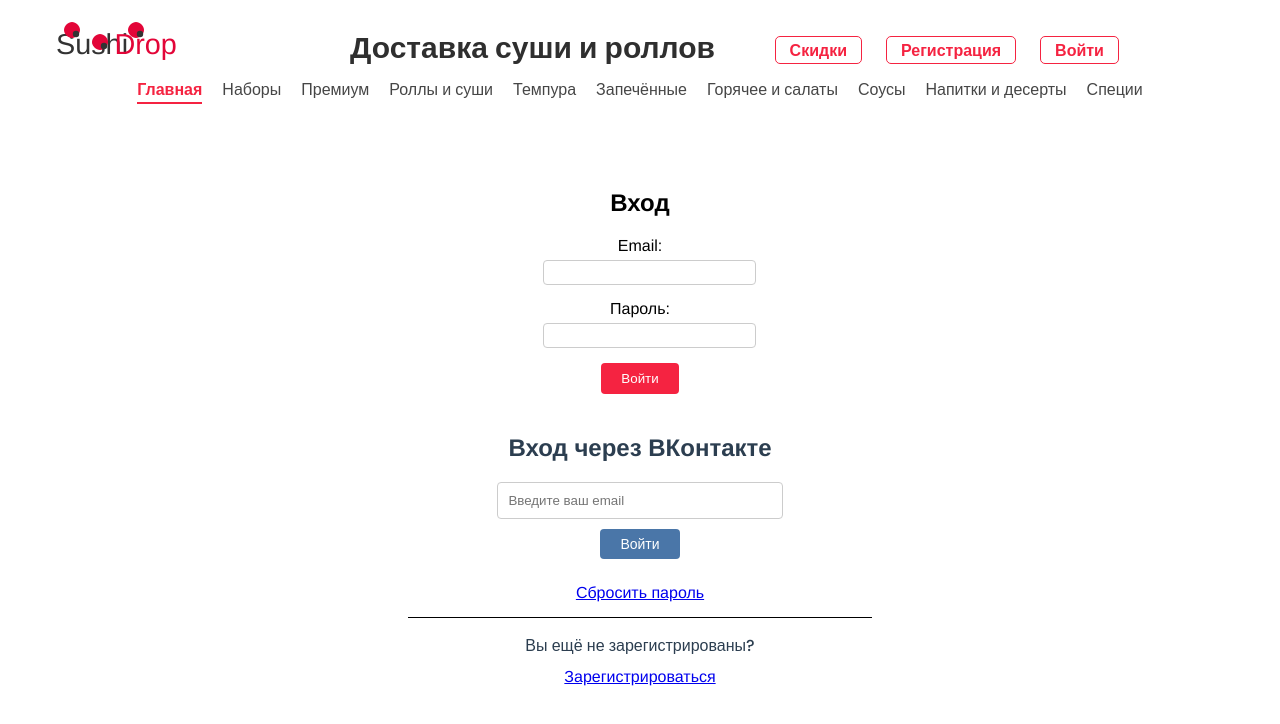
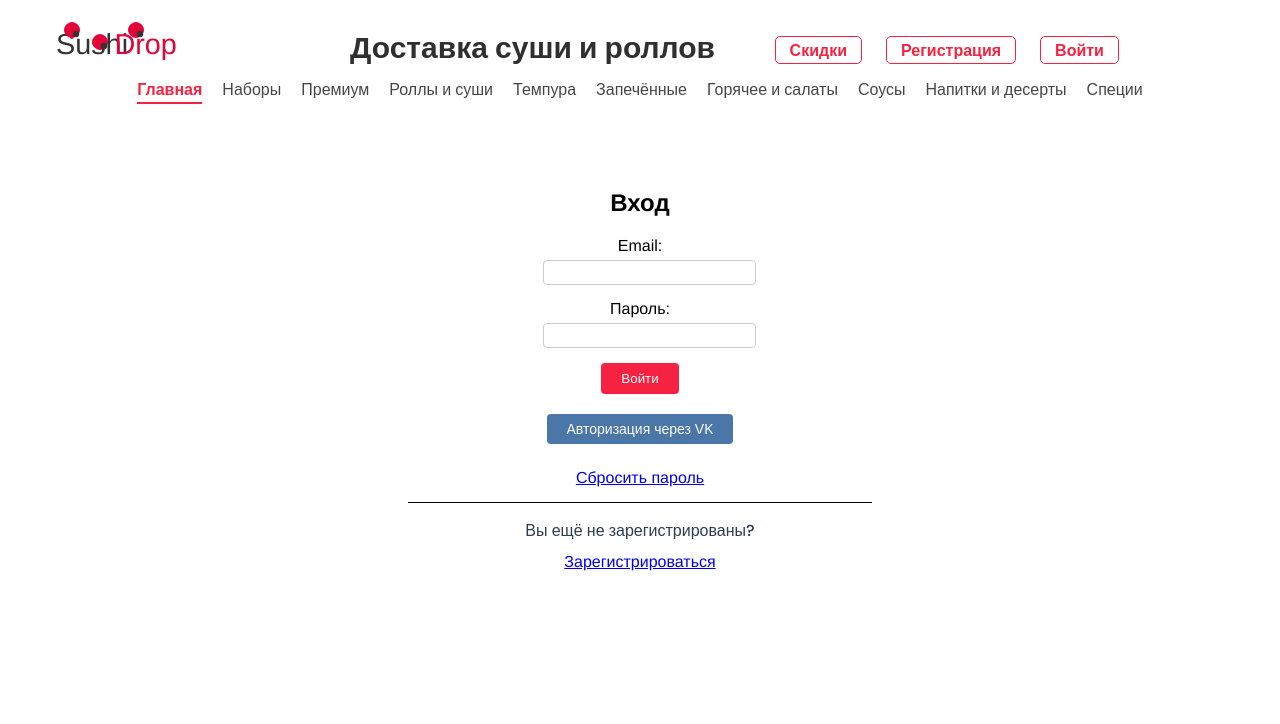
Before and after one commit to AliyaRazyapova/SushiDrop, a Vue app in the folder frontend/: page /login in a window 1280 px wide. Shown: the top 724 px of the page. Built offline with nearby package versions, Linux system fonts and the light colour scheme.

Commit message:
[fix] LoginForm

```diff
--- a/frontend/src/components/forms/LoginForm.vue
+++ b/frontend/src/components/forms/LoginForm.vue
@@ -13,18 +13,14 @@
       <button type="submit" class="login-button">Войти</button>
     </form>
     <p v-if="message" class="login-message">{{ message }}</p>
-    <VKForm />
+    <button class="vk-button" @click="VK()">Авторизация через VK</button>
   </div>
 </template>
 
 <script>
 import axios from "axios";
-import VKForm from "@/components/forms/VKForm";
 
 export default {
-  components: {
-    VKForm
-  },
   data() {
     return {
       email: "",
@@ -33,6 +29,9 @@ export default {
     };
   },
   methods: {
+    VK() {
+      this.$router.push('/loginVk');
+    },
     async login() {
       if (!this.email || !this.password) {
         this.message = "Заполните все поля";
@@ -128,4 +127,18 @@ export default {
   .login-message {
     margin-bottom: 20px;
   }
+
+  .vk-button {
+    padding: 7px 20px;
+    background-color: #4A76A8;
+    color: white;
+    border: none;
+    border-radius: 4px;
+    cursor: pointer;
+    font-size: 14px;
+  }
+
+  .vk-button:hover {
+    background-color: #375E91;
+  }
 </style>
```
